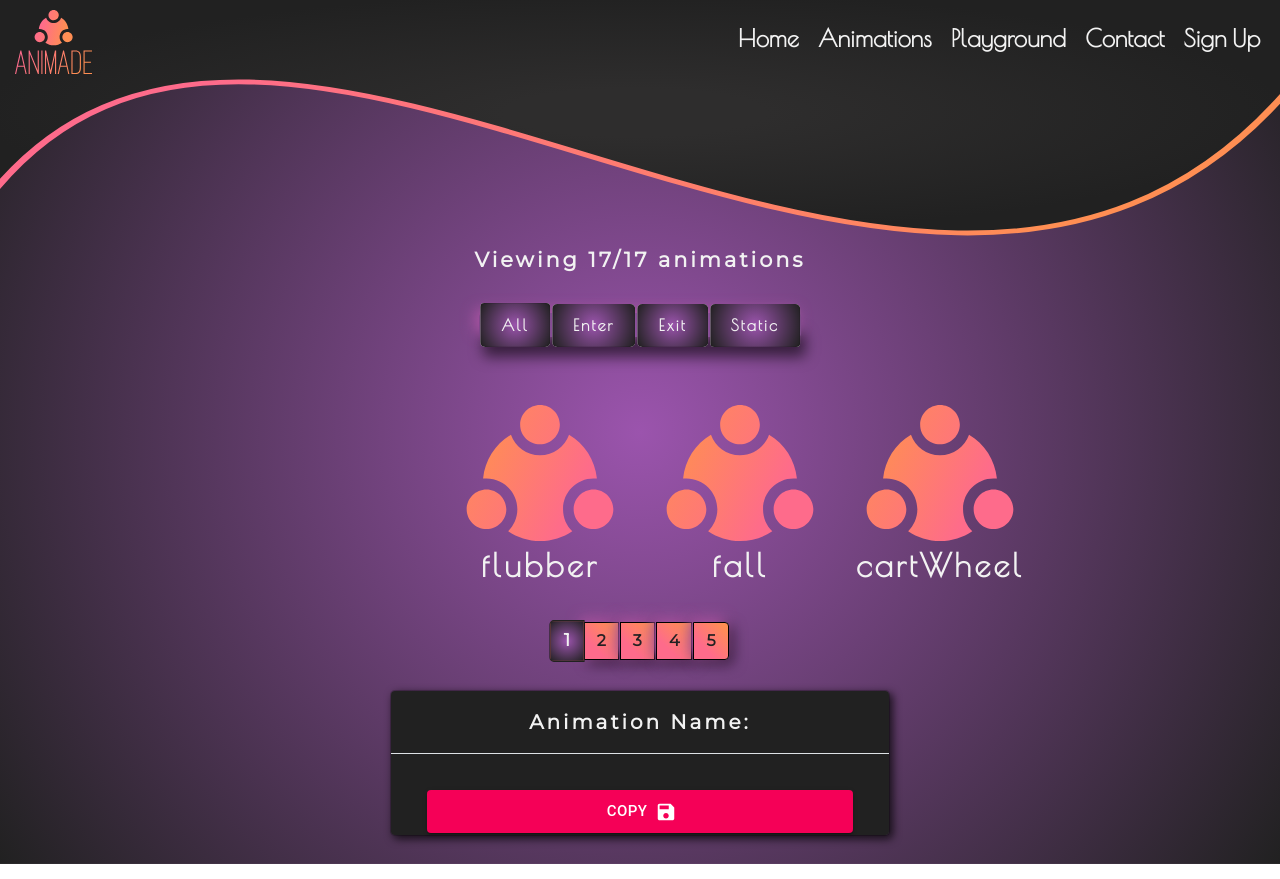
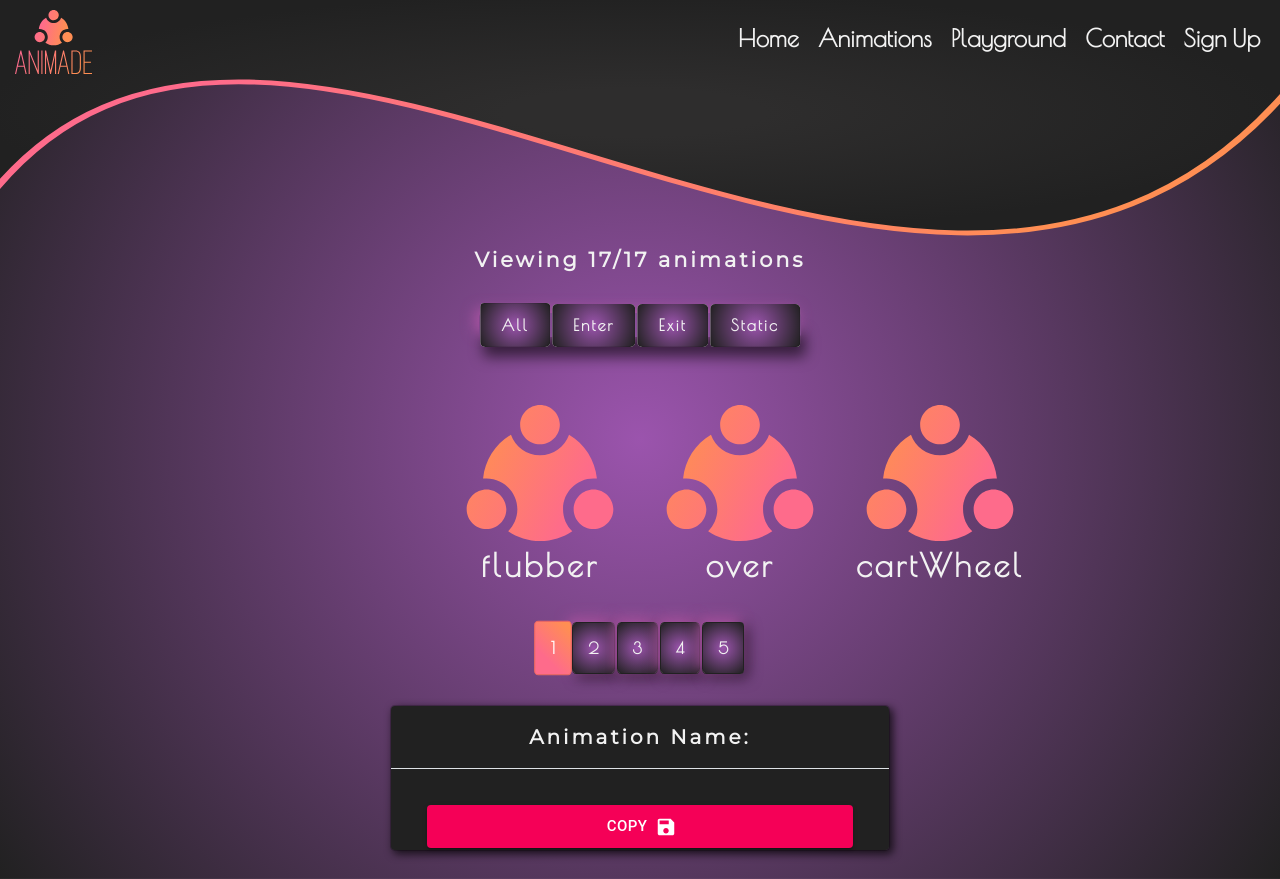
Before and after one commit to stevie2codes/Animade, a React (Create React App) app in the folder client/: page /animations in a window 1280 px wide. Built offline with nearby package versions, Linux system fonts and the light colour scheme; a web font is replaced by a local one.

Commit message:
Changed animation
replaced fall animation with "over" animation and updated color on filter/pagination components to match

```diff
--- a/client/src/sass/animationContainer.scss
+++ b/client/src/sass/animationContainer.scss
@@ -10,7 +10,7 @@
 .rollLeft,
 .rollRight,
 .rise,
-.fall,
+.over,
 .dipSetUp,
 .flubber,
 .fade,
@@ -105,28 +105,30 @@ p {
   }
 }
 
-.fall {
+.over {
   &:hover {
-    animation: fall 1s 100ms linear;
+    animation: fall 1s 100ms;
     cursor: pointer;
   }
 }
-
-@keyframes fall {
-  from {
-    transform: translateY(0px);
-    opacity: 1;
+@keyframes over {
+  0% {
+    transform: translateY(0) rotateX(0) scale(1);
+    transform-origin: 50% 0%;
   }
-
-  to {
-    transform: translateY(300px);
-    opacity: 0;
+  50% {
+    transform: translateY(-50%) rotateX(-90deg) scale(2);
+    transform-origin: 50% 50%;
+  }
+  100% {
+    transform: translateY(-100%) rotateX(-180deg) scale(1);
+    transform-origin: 50% 100%;
   }
 }
 
-.fall {
+.over {
   &:hover {
-    animation: fall 1s forwards;
+    animation: over 500ms forwards;
     cursor: pointer;
   }
 }
--- a/client/src/sass/filterList.scss
+++ b/client/src/sass/filterList.scss
@@ -30,7 +30,7 @@
 
   &.active {
     background-image: $new-gradient !important;
-    color: $black;
+    color: $white;
     border-color: $black !important;
     transform: scale(1.1);
     margin: 3px;
--- a/client/src/sass/home.scss
+++ b/client/src/sass/home.scss
@@ -11,7 +11,6 @@
 
   &:hover {
     cursor: auto !important;
-
   }
 }
 
@@ -27,7 +26,6 @@
   margin-left: 30px;
   letter-spacing: 5px;
   animation-name: bounceIn;
-
 }
 
 .readyText {
@@ -43,9 +41,7 @@
   -webkit-text-fill-color: transparent;
   font-size: 6vmin;
   letter-spacing: 5px;
-
 }
-
 
 .signInHome {
   display: block;
@@ -53,6 +49,7 @@
   font-family: $primary-font;
   letter-spacing: 3px;
   text-decoration: none;
+  font-size: 1.2rem;
   font-weight: bolder;
   margin: 0 auto;
   margin-bottom: 80px;
@@ -60,9 +57,9 @@
   background: $new-gradient;
   border-radius: 3px;
   border: none;
-  color: white;
+  color: $white;
   padding: 15px;
-  box-shadow: 0 3px 5px 2px rgba(255, 105, 135, .3);
+  box-shadow: 0 3px 5px 2px rgba(255, 105, 135, 0.3);
 
   &:hover {
     transform: scale(1.05);
@@ -70,7 +67,6 @@
     box-shadow: 0 3px 9px 2px rgba(255, 105, 135, 0.418);
     opacity: 0.9;
     text-decoration: none;
-
   }
 }
 
@@ -78,14 +74,11 @@ a:hover {
   text-decoration-color: transparent !important;
 }
 
-
-
 .homeContent {
   animation: fallIn 1s;
 }
 
 @keyframes fallIn {
-
   from {
     opacity: 0;
     transform: translate3d(0, -3000px, 0);
--- a/client/src/sass/pagination.scss
+++ b/client/src/sass/pagination.scss
@@ -4,32 +4,32 @@
   display: flex;
   width: 200px;
   margin: 30px auto;
-
 }
 
 .page-link {
-    color: $black;
+  color: $white;
   box-shadow: -4px -4px 14px $Primary-color, 4px 4px 14px #00000091;
   text-align: center;
-    font-family: $secondary-font;
+  font-family: $primary-font;
   font-weight: bolder;
-    border: 1px solid black;
-    background-image: $new-gradient;
-    margin: 0.5px;
-
+  border: 0.5px solid $black;
+  border-radius: 10%;
+  background-image: $main-background-gradient;
+  padding: 15px;
+  margin: 1px;
 }
 
 .active .page-link {
-    background-image: $main-background-gradient !important;
-    color: $white !important;
-    border-color: $black !important;
-    transform: scale(1.1);
+  background-image: $new-gradient;
+  color: $white;
+  border: 1px solid $black;
+  transform: scale(1.05);
   box-shadow: none;
-
 }
 
 .page-item :hover {
-    background-image: $main-background-gradient !important;
+  background-image: $new-gradient;
   transform: scale(1.11);
-    border-color: $black !important;
+  border: 1px solid $black;
+  margin-left: 3px;
 }
--- a/client/src/services/animationService.js
+++ b/client/src/services/animationService.js
@@ -53,22 +53,25 @@ const animations = [
   },
   {
     id: 3,
-    name: "fall",
-    type: { _id: "1b", type: "Exit" },
+    name: "over",
+    type: { _id: "1c", type: "Static" },
     code: `
-    .fall{
+    .over {
       animation: fall 1s;
     }
-    @keyframes fall {
-        from {
-            transform: translateY(0px);
-            opacity: 1;
-        }
-
-        to {
-            transform: translateY(300px);
-            opacity: 0;
-        }
+    @keyframes over {
+      0% {
+        transform: translateY(0) rotateX(0) scale(1);
+        transform-origin: 50% 0%;
+      }
+      50% {
+        transform: translateY(-50%) rotateX(-90deg) scale(2);
+        transform-origin: 50% 50%;
+      }
+      100% {
+        transform: translateY(-100%) rotateX(-180deg) scale(1);
+        transform-origin: 50% 100%;
+      }
     }`
   },
   {
```
Lines whose indentation alone changed are shown as unchanged.
